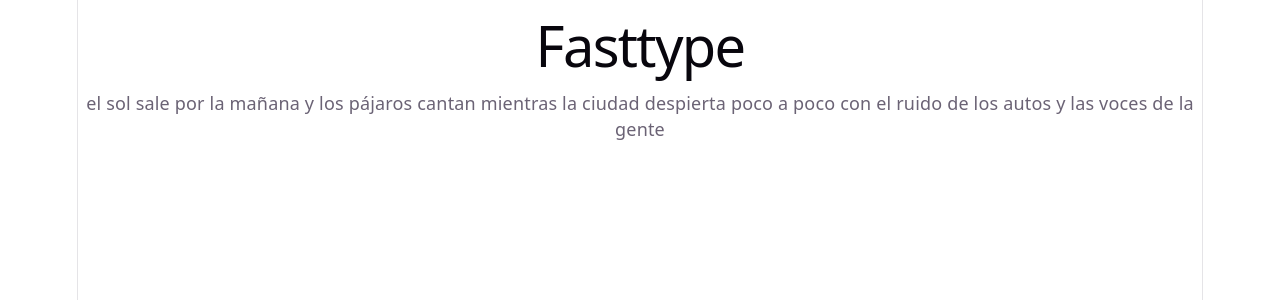
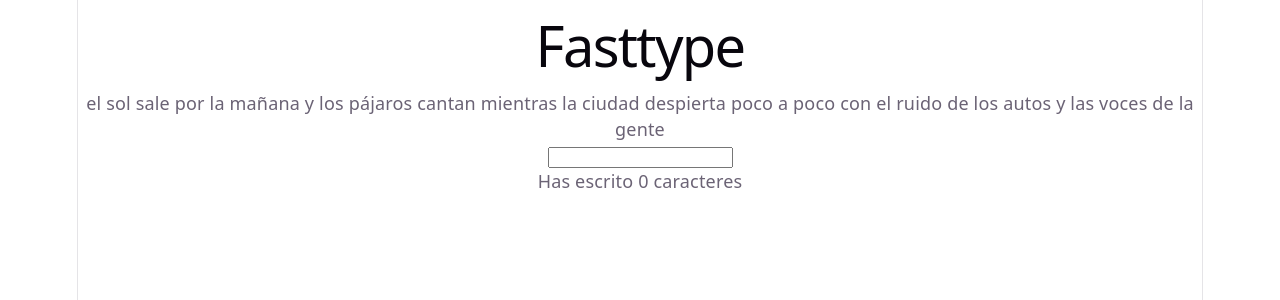
Before and after one commit to williancristoferhernandezb-png/Fasttype, a React (Vite) app in the folder client/: page / in a window 1280 px wide. Shown: the top 300 px of the page. Built offline with nearby package versions, Linux system fonts and the light colour scheme.

Commit message:
Capturo lo que el usuario escribe

```diff
--- a/client/src/App.tsx
+++ b/client/src/App.tsx
@@ -1,11 +1,21 @@
+import { useState } from "react";
+
 const TEXTO =
   "el sol sale por la mañana y los pájaros cantan mientras la ciudad despierta poco a poco con el ruido de los autos y las voces de la gente";
 
 function App() {
+  const [escrito, setEscrito] = useState("");
+
   return (
     <div>
       <h1>Fasttype</h1>
       <p>{TEXTO}</p>
+      <input
+        type="text"
+        value={escrito}
+        onChange={(e) => setEscrito(e.target.value)}
+      />
+      <p>Has escrito {escrito.length} caracteres</p>
     </div>
   );
 }
```
